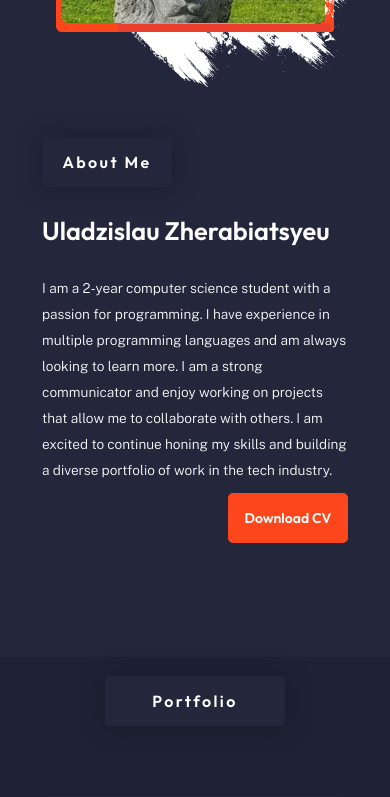
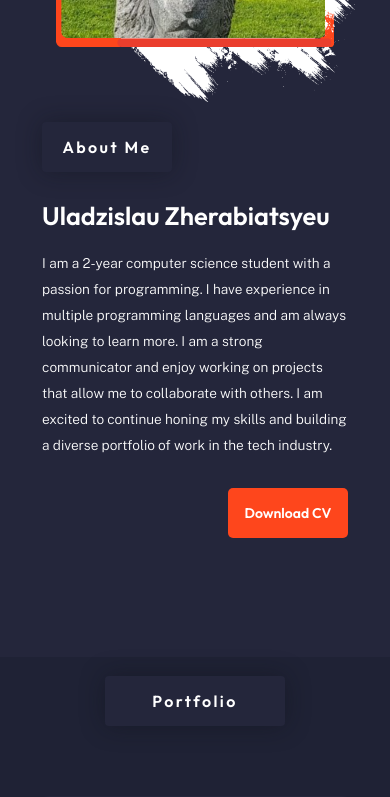
Before and after one commit to vlzher/porfolioV3.0, a Vue app: page / in a window 390 px wide. Shown: the part 1200-1997 px from the top of the page. Built offline with nearby package versions, Linux system fonts and the light colour scheme.

Commit message:
fix responsivedesign

```diff
--- a/src/components/AboutMe.vue
+++ b/src/components/AboutMe.vue
@@ -42,8 +42,11 @@ onMounted(() => {
     flex-direction: column;
     padding: 5% !important;
   }
+  .about-me-section{
+    height: 120vh !important;
+  }
   .about-me {
-    margin: 50px 0 10px 0 !important;
+    margin: 20px 0 0 0 !important;
     width: 90% !important;
     height: auto !important;
   }
@@ -57,6 +60,12 @@ onMounted(() => {
   .photo{
     width: 350px !important;
     height: 350px !important;
+  }
+  .about-me-content-header{
+    margin-bottom: 10px !important;
+  }
+  .button-section{
+    margin-top: 20px !important;
   }
 }
   .about-me-section{
--- a/src/components/SkillExperince.vue
+++ b/src/components/SkillExperince.vue
@@ -52,6 +52,9 @@ onMounted(() => {
   }
   .skill-zone{
     width: 90% !important;
+  }
+  .button{
+    font-size: 12px !important;
   }
 }
 .button-zone{
```
